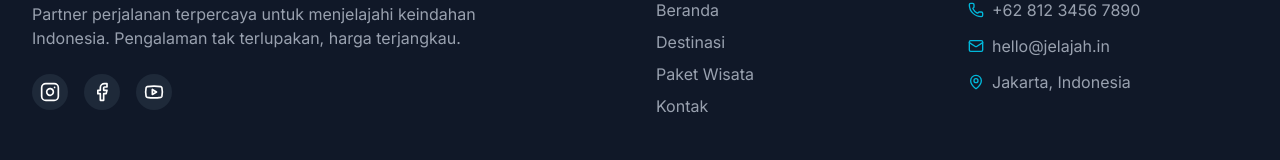
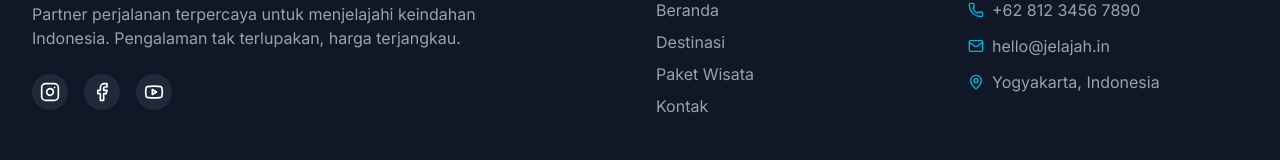
Before and after one commit to HafidzThufail22/Jelajah-in, a React (Vite) app: page /pesan in a window 1280 px wide. Shown: the part 1544-1704 px from the top of the page. Built offline with nearby package versions, Linux system fonts and the light colour scheme.

Commit message:
update location in footer

```diff
--- a/src/components/layout/Footer.jsx
+++ b/src/components/layout/Footer.jsx
@@ -55,7 +55,7 @@ export function Footer() {
               </li>
               <li className="flex items-start gap-2 text-gray-400">
                 <MapPin className="w-4 h-4 text-cyan-500 mt-1" />
-                Jakarta, Indonesia
+                Yogyakarta, Indonesia
               </li>
             </ul>
           </div>
```
